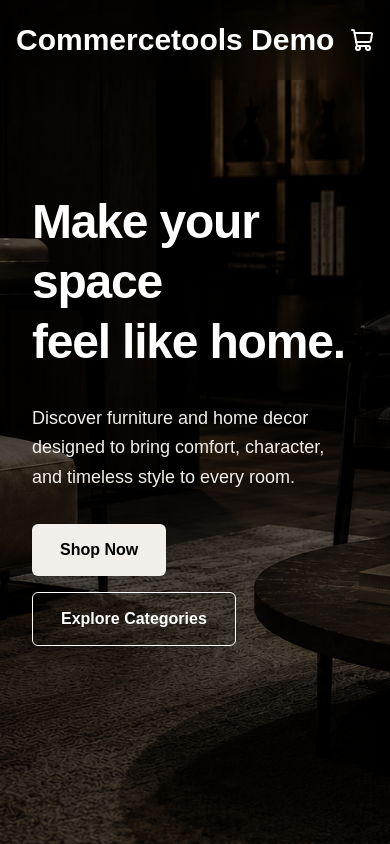
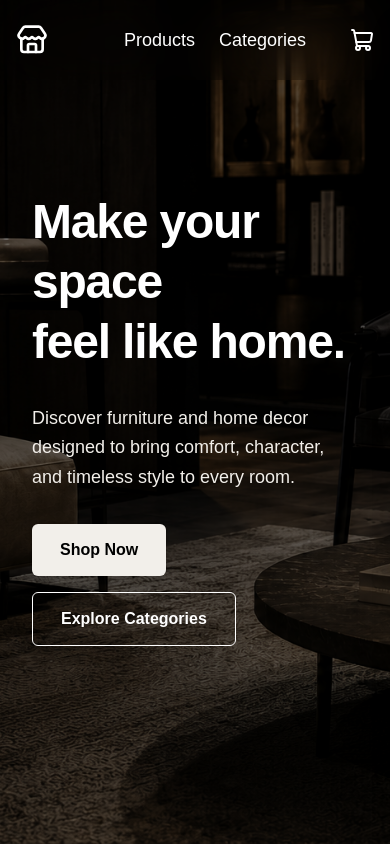
Before and after one commit to daniellancered/commercetools_demo, a Next.js app: page / in a window 390 px wide. Built offline with nearby package versions, Linux system fonts and the light colour scheme.

Commit message:
mobile header

```diff
--- a/src/components/navigation/Header.tsx
+++ b/src/components/navigation/Header.tsx
@@ -3,7 +3,7 @@
 import Link from 'next/link';
 import { usePathname } from 'next/navigation';
 
-import { ShoppingCart } from 'lucide-react';
+import { ShoppingCart, Store } from 'lucide-react';
 
 import Container from '@/components/Container';
 import { useCart } from '@/context/CartContext';
@@ -24,12 +24,13 @@
     >
       <Container>
         <div className="flex h-20 items-center justify-between">
-          <Link href="/" className="text-3xl font-bold">
-            Commercetools Demo
+          <Link href="/" className="flex items-center gap-2 font-bold sm:text-xl md:text-3xl">
+            <Store className="h-8 w-8" />
+            <span className="hidden sm:inline">Commercetools Demo</span>
           </Link>
 
           <div className="flex gap-8">
-            <nav className="text-secondary-600 hidden items-center gap-8 text-lg font-medium md:flex">
+            <nav className="text-secondary-600 flex items-center text-lg font-medium sm:gap-6">
               <Link
                 href="/products"
                 className="hover:text-primary hover:bg-accent-1 rounded-lg p-3 transition-colors hover:text-white"
```
